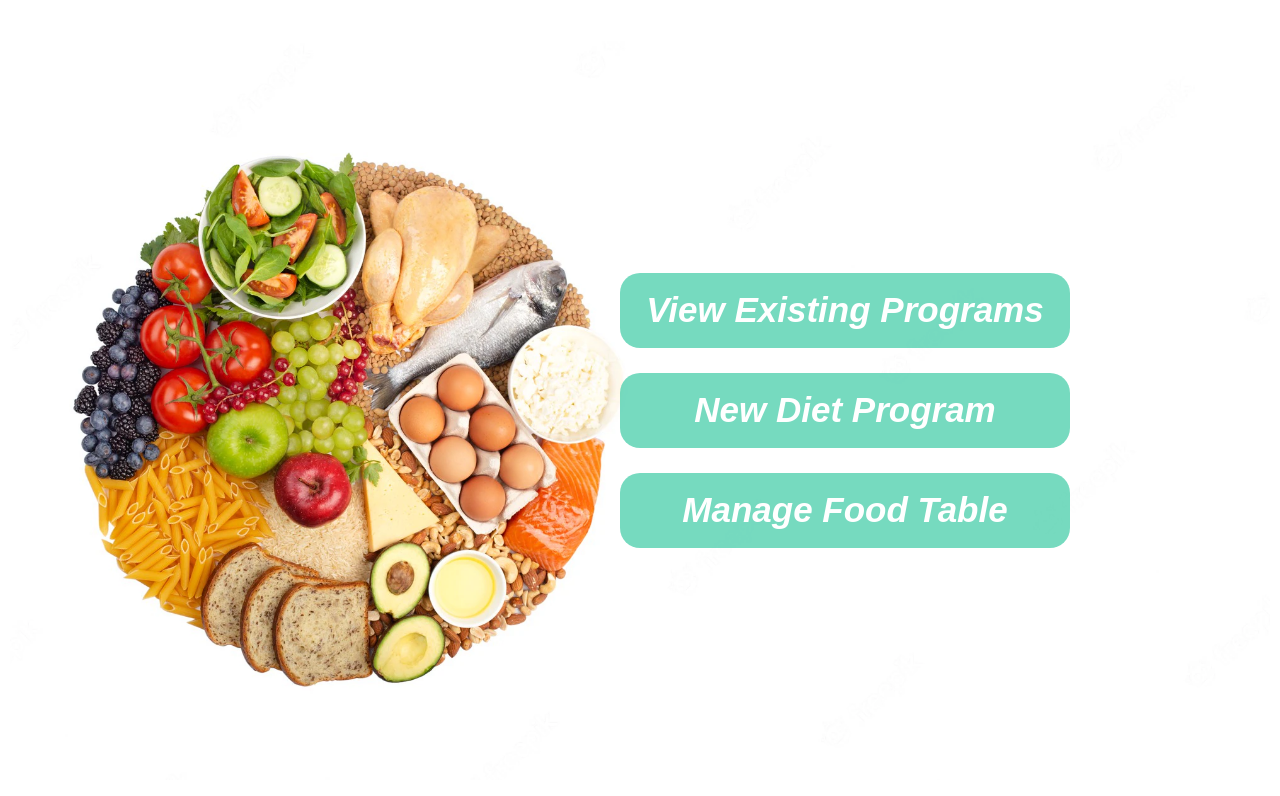
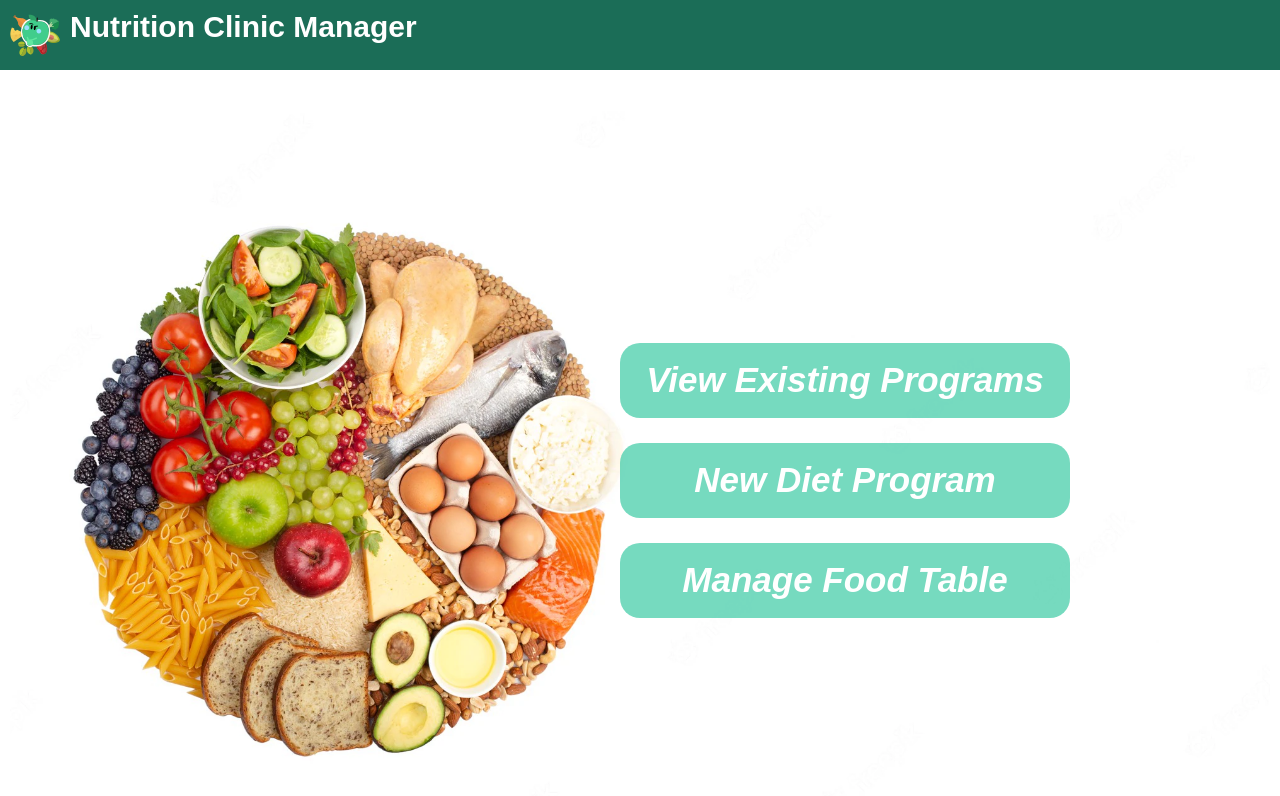
Before and after one commit to raghad-ns/nutritionist-app, a React (Create React App) app: page / in a window 1280 px wide. Shown: the top 796 px of the page. Built offline with nearby package versions, Linux system fonts and the light colour scheme; a web font is replaced by a local one.

Commit message:
add header

```diff
--- a/src/App.js
+++ b/src/App.js
@@ -1,5 +1,6 @@
 import { BrowserRouter, Route, Routes } from 'react-router-dom';
 import './App.css';
+import Header from './components/core/header/header.component';
 import Add from './pages/add/add.page';
 import FoodTable from './pages/food-table/food-table.page';
 import Home from './pages/home/home.page';
@@ -8,6 +9,7 @@ import ViewPrograms from './pages/view-programs/view-programs.page';
 function App() {
   return (
     <div className="App">
+      <Header/>
       <BrowserRouter>
         <Routes>
           <Route path = "/" element= {<Home/>}/>
--- /dev/null
+++ b/src/components/core/header/header.component.jsx
@@ -0,0 +1,16 @@
+import React from 'react'
+import './header.css'
+import logo from '../../../assets/logo.svg'
+
+const Header = () => {
+    return (
+        <div className='header'>
+            <div className='title'>
+                <img src={logo} alt="logo" />
+                <span>Nutrition Clinic Manager</span>
+            </div>
+        </div>
+    )
+}
+
+export default Header
--- /dev/null
+++ b/src/components/core/header/header.css
@@ -0,0 +1,18 @@
+.header {
+    background-color: rgb(27, 109, 87);
+    padding: 10px;
+    display: flex;
+    justify-content: space-between;
+}
+.header > .title {
+    display: flex;
+    justify-content: space-between;
+    color: white;
+    font-weight: 600;
+    font-size: 30px;
+    text-transform: capitalize;
+}
+.header > .title > img {
+    width: 50px;
+    margin-right: 10px;
+}
```
Also changed, not shown: src/assets/logo.svg (added).
